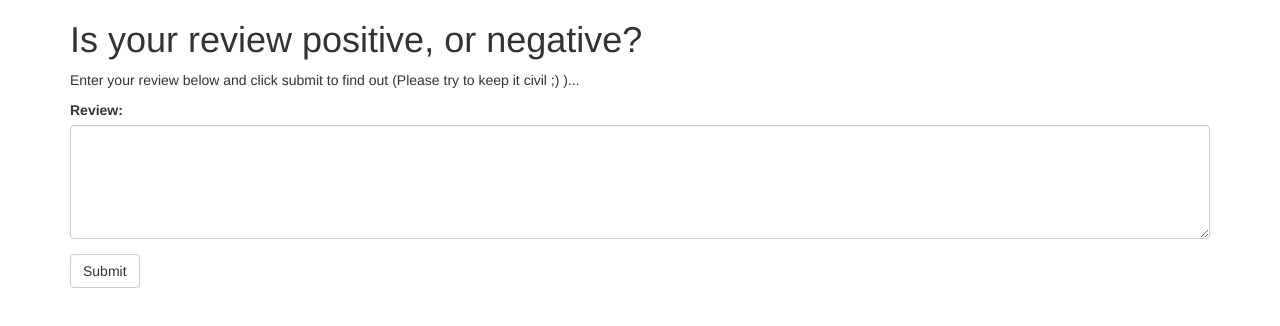
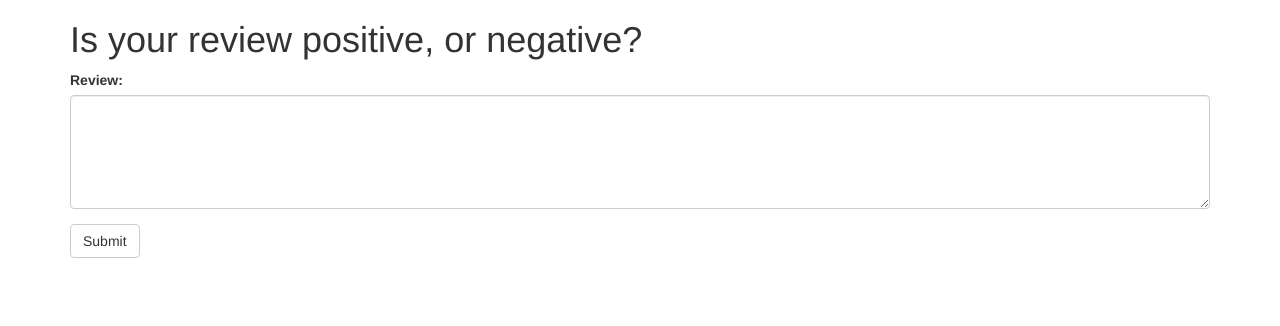
Before and after one commit to nimuteba/SentAn.github.io, a plain HTML site: page index.html in a window 1280 px wide. Drawn offline with nearby package versions, Linux system fonts and the light colour scheme.

Commit message:
Update index.html

```diff
--- a/index.html
+++ b/index.html
@@ -38,7 +38,7 @@
 
         <div class="container">
             <h1>Is your review positive, or negative?</h1>
-            <p>Enter your review below and click submit to find out (Please try to keep it civil ;)  )...</p>
+            <!--<p>Enter your review below and click submit to find out (Please try to keep it civil ;)  )...</p>-->
             <form method="POST"
                   action="https://f7n83hdbr2.execute-api.us-east-2.amazonaws.com/test_sent_an"
                   onsubmit="return submitForm(this);" >                     <!-- HERE IS WHERE YOU NEED TO ENTER THE API URL -->
```
